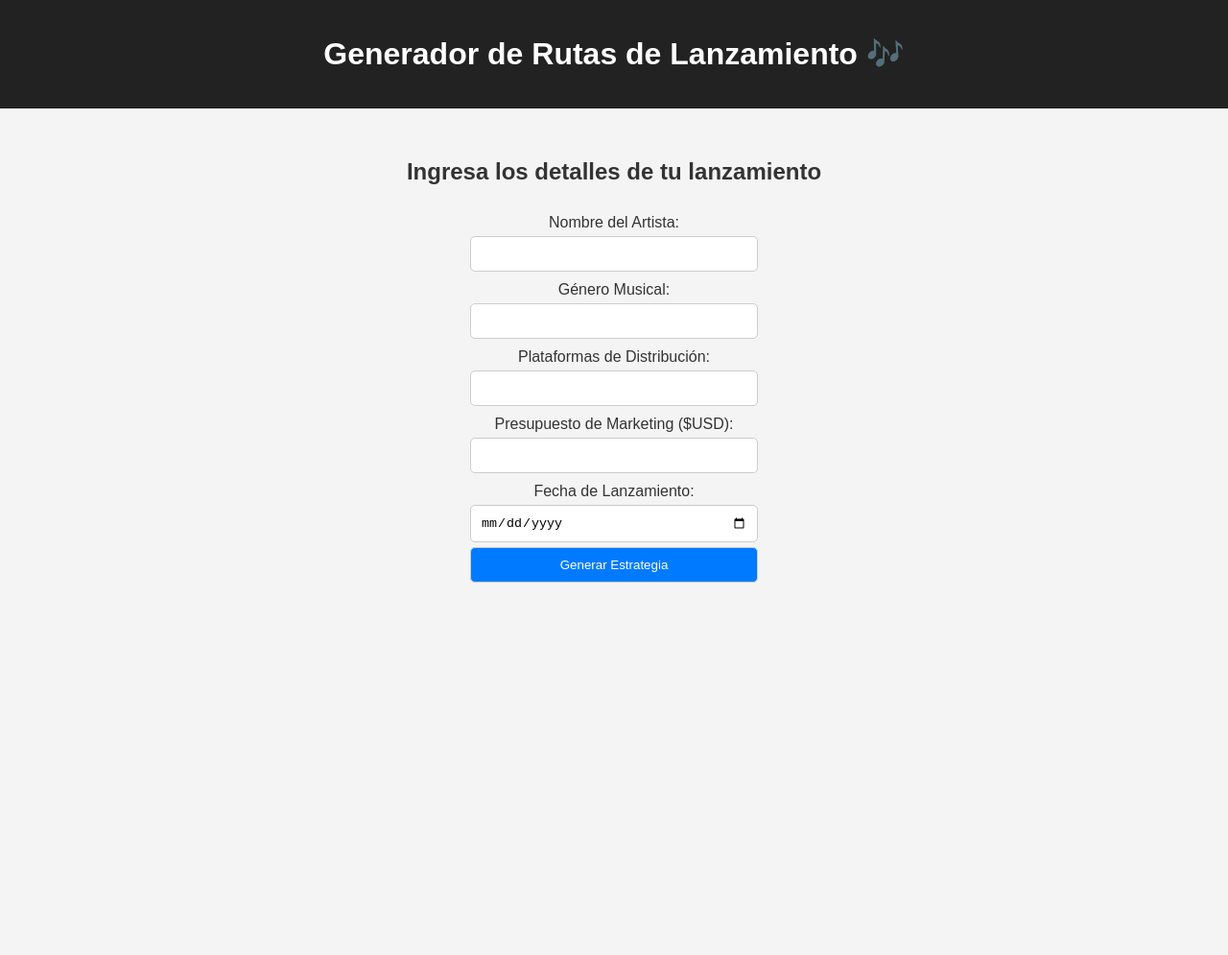
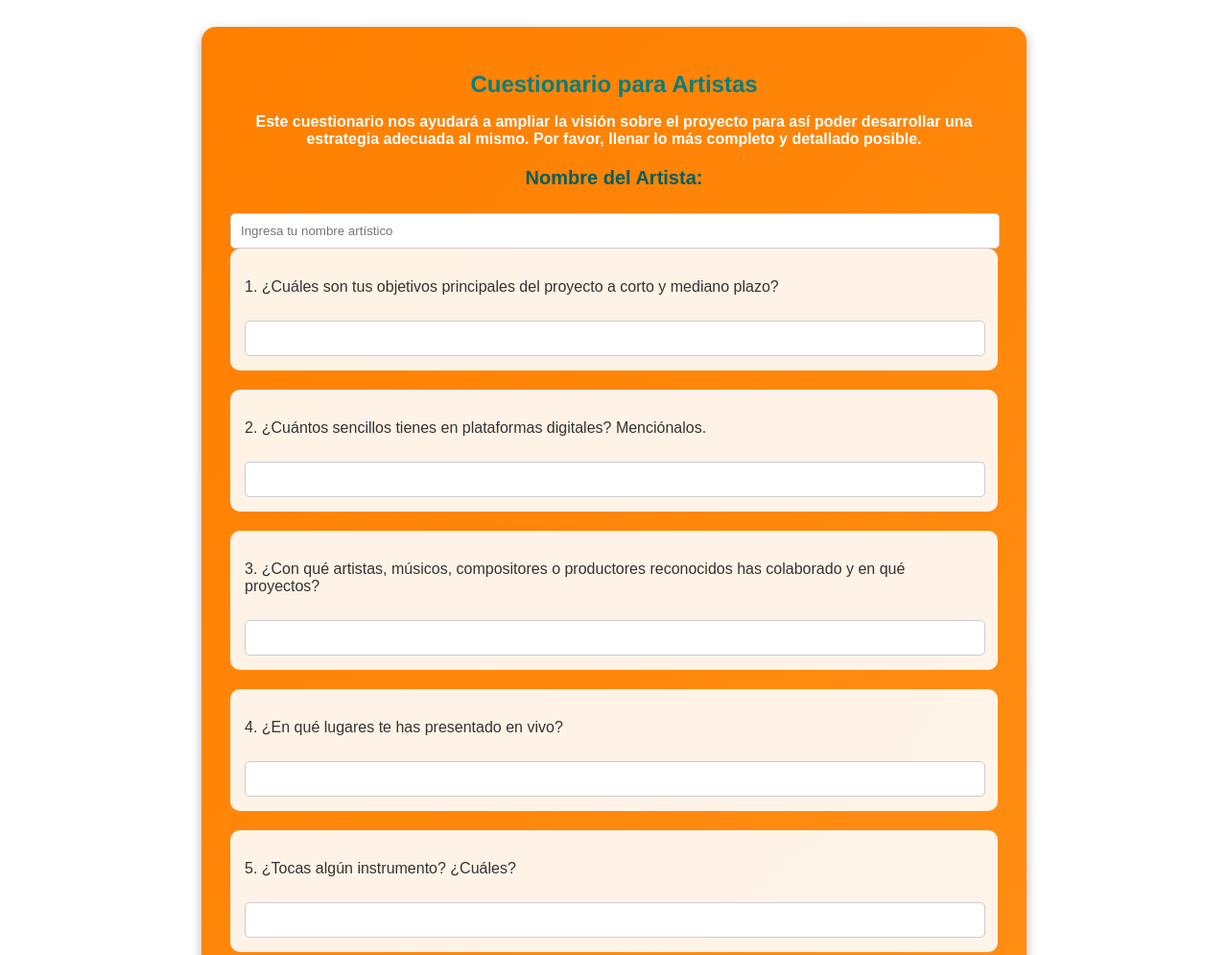
Before and after one commit to isabelferrer/generador, a plain HTML site: page index.html in a window 1280 px wide. Shown: the top 995 px of the page at 96% size. Before the commit the page ends 800 px from the top, so only its background shows below. Drawn offline with Linux system fonts and the light colour scheme.

Commit message:
Update index.html

```diff
--- a/index.html
+++ b/index.html
@@ -3,145 +3,133 @@
 <head>
     <meta charset="UTF-8">
     <meta name="viewport" content="width=device-width, initial-scale=1.0">
-    <title>Generador de Rutas de Lanzamiento</title>
+    <title>Cuestionario de Clientes</title>
     <style>
         body {
-            font-family: Arial, sans-serif;
-            margin: 0;
-            padding: 0;
-            background: #f4f4f4;
+            font-family: 'Arial', sans-serif;
+            background-color: #ffffff;
             color: #333;
             text-align: center;
+            padding: 20px;
         }
-        header {
-            background: #222;
-            color: white;
-            padding: 1rem;
+        .container {
+            max-width: 800px;
+            margin: auto;
+            background: linear-gradient(135deg, #ff7f00, #ffaf40);
+            padding: 30px;
+            border-radius: 15px;
+            box-shadow: 0 4px 12px rgba(0, 0, 0, 0.3);
         }
-        main {
-            padding: 2rem;
+        h1 {
+            color: #007f7f;
+            font-size: 24px;
+            margin-bottom: 10px;
         }
-        form {
-            display: flex;
-            flex-direction: column;
-            width: 300px;
-            margin: 0 auto;
+        .subtitle {
+            font-size: 16px;
+            color: #ffffff;
+            margin-bottom: 20px;
+            font-weight: bold;
         }
-        label {
+        .artist-name {
+            font-size: 20px;
+            font-weight: bold;
+            color: #005f5f;
+            margin-bottom: 15px;
+        }
+        .question {
+            margin-bottom: 20px;
+            text-align: left;
+            background: rgba(255, 255, 255, 0.9);
+            padding: 15px;
+            border-radius: 10px;
+        }
+        input[type="text"] {
+            width: calc(100% - 20px);
+            padding: 10px;
             margin-top: 10px;
-        }
-        input, button {
-            padding: 10px;
-            margin-top: 5px;
             border: 1px solid #ccc;
             border-radius: 5px;
         }
         button {
-            background: #007BFF;
+            background: #007f7f;
             color: white;
+            border: none;
+            padding: 12px 25px;
+            margin-top: 20px;
             cursor: pointer;
+            border-radius: 5px;
+            font-size: 16px;
         }
         button:hover {
-            background: #0056b3;
-        }
-        .oculto {
-            display: none;
-        }
-        #calendario {
-            margin-top: 20px;
-            text-align: left;
-        }
-        table {
-            width: 80%;
-            margin: auto;
-            border-collapse: collapse;
-        }
-        th, td {
-            border: 1px solid #ccc;
-            padding: 10px;
-            text-align: center;
+            background: #005f5f;
         }
     </style>
 </head>
 <body>
-    <header>
-        <h1>Generador de Rutas de Lanzamiento 🎶</h1>
-    </header>
-    <main>
-        <section id="formulario">
-            <h2>Ingresa los detalles de tu lanzamiento</h2>
-            <form id="lanzamientoForm">
-                <label for="artista">Nombre del Artista:</label>
-                <input type="text" id="artista" required>
+    <div class="container">
+        <h1>Cuestionario para Artistas</h1>
+        <p class="subtitle">Este cuestionario nos ayudará a ampliar la visión sobre el proyecto para así poder desarrollar una estrategia adecuada al mismo. Por favor, llenar lo más completo y detallado posible.</p>
+        <p class="artist-name">Nombre del Artista:</p>
+        <input type="text" id="artistName" placeholder="Ingresa tu nombre artístico">
+        <div id="quiz"></div>
+        <button onclick="saveAnswers()">Guardar Respuestas</button>
+    </div>
 
-                <label for="genero">Género Musical:</label>
-                <input type="text" id="genero" required>
+    <script>
+        const questions = [
+            "¿Cuáles son tus objetivos principales del proyecto a corto y mediano plazo?",
+            "¿Cuántos sencillos tienes en plataformas digitales? Menciónalos.",
+            "¿Con qué artistas, músicos, compositores o productores reconocidos has colaborado y en qué proyectos?",
+            "¿En qué lugares te has presentado en vivo?",
+            "¿Tocas algún instrumento? ¿Cuáles?",
+            "¿Has producido música? Si es así, detalla tu experiencia.",
+            "¿Tienes canciones de tu autoría? Especifica cuáles y si están publicadas.",
+            "¿Cuentas con videos musicales oficiales? ¿Cuántos y cuáles?",
+            "¿Qué te distingue de otros artistas con proyectos similares?",
+            "¿Cómo describirías a tu audiencia? (Ejemplo: Mujeres de 18-30 años con interés en...)",
+            "¿Tienes identificada a tu competencia directa e indirecta? Menciona 3 perfiles.",
+            "¿Cuáles son tus mayores influencias o inspiraciones musicales?",
+            "¿Tienes algún EP o álbum publicado? Comparte detalles.",
+            "¿Qué colores te gustaría usar en tus publicaciones de redes sociales?",
+            "¿Qué tipo de tipografía prefieres para tus publicaciones?",
+            "¿Prefieres recursos visuales con vectores o imágenes reales?",
+            "¿Tienes un logotipo artístico o tipografía especial para tu nombre artístico?",
+            "¿Tienes un book especial con fotografías o videos de tus proyectos?",
+            "Menciona tres palabras que caracterizan tu proyecto.",
+            "¿Qué tono de comunicación prefieres para tus redes? (Ejemplo: alegre, serio, cercano)",
+            "¿Qué hashtags utilizas con más frecuencia en redes?",
+            "¿Qué palabras o frases te gustaría que fueran recurrentes en tu contenido?",
+            "¿Qué emojis usas con más frecuencia?",
+            "¿Cómo sueles saludar a tu audiencia?",
+            "¿Cómo te despides en redes sociales?",
+            "¿Con qué palabras expresas felicidad?",
+            "¿Con qué palabras muestras gratitud?",
+            "¿Cómo respondes a comentarios negativos?",
+            "¿Tienes frases de tu autoría o citas favoritas que uses con frecuencia?",
+            "Comparte datos curiosos o 'sabías qué' sobre tu proyecto para nutrir contenido en redes.",
+            "¿Qué temas te gustaría abordar en tu cuenta? (Ejemplo: datos curiosos, covers, inspiración)",
+            "¿Qué temas prefieres evitar en tu contenido?",
+            "¿Qué imagen deseas proyectar en tus redes sociales? ¿Quieres mostrar más de tu proceso creativo o mantenerlo privado?"
+        ];
 
-                <label for="plataformas">Plataformas de Distribución:</label>
-                <input type="text" id="plataformas" required>
+        const quizContainer = document.getElementById("quiz");
 
-                <label for="presupuesto">Presupuesto de Marketing ($USD):</label>
-                <input type="number" id="presupuesto" required>
+        questions.forEach((question, index) => {
+            let div = document.createElement("div");
+            div.classList.add("question");
+            div.innerHTML = `<p>${index + 1}. ${question}</p><input type='text' id='q${index}'>`;
+            quizContainer.appendChild(div);
+        });
 
-                <label for="fecha">Fecha de Lanzamiento:</label>
-                <input type="date" id="fecha" required>
-
-                <button type="submit">Generar Estrategia</button>
-            </form>
-        </section>
-        <section id="resultado" class="oculto">
-            <h2>Estrategia Recomendada</h2>
-            <p id="estrategiaTexto"></p>
-            <h3>Calendario de Acciones</h3>
-            <table>
-                <tr>
-                    <th>Semana</th>
-                    <th>Acción</th>
-                    <th>Presupuesto Asignado ($USD)</th>
-                </tr>
-                <tbody id="tablaCalendario"></tbody>
-            </table>
-        </section>
-    </main>
-    <script>
-        document.getElementById('lanzamientoForm').addEventListener('submit', function(event) {
-            event.preventDefault();
-
-            let artista = document.getElementById('artista').value;
-            let genero = document.getElementById('genero').value;
-            let plataformas = document.getElementById('plataformas').value;
-            let presupuesto = parseFloat(document.getElementById('presupuesto').value);
-            let fecha = new Date(document.getElementById('fecha').value);
-
-            let estrategia = `Para ${artista}, un lanzamiento en ${plataformas} dentro del género ${genero} con un presupuesto de $${presupuesto.toFixed(2)} se recomienda una campaña de contenido orgánico + publicidad pagada, interacción con fans y colaboraciones estratégicas. Lanzamiento oficial el ${fecha.toDateString()}.`;
-
-            document.getElementById('estrategiaTexto').innerText = estrategia;
-
-            let acciones = [
-                "Anuncio del lanzamiento con teaser video",
-                "Reels promocionales en redes sociales",
-                "Campaña de Ads en plataformas digitales",
-                "Lanzamiento oficial y watch party",
-                "Entrevistas y colaboraciones con influencers",
-                "Seguimiento y análisis de métricas"
-            ];
-
-            let tabla = document.getElementById('tablaCalendario');
-            tabla.innerHTML = "";
-
-            let presupuestoSemanal = (presupuesto / acciones.length).toFixed(2);
-
-            for (let i = 0; i < acciones.length; i++) {
-                let fila = `<tr>
-                    <td>Semana ${i + 1}</td>
-                    <td>${acciones[i]}</td>
-                    <td>$${presupuestoSemanal}</td>
-                </tr>`;
-                tabla.innerHTML += fila;
-            }
-
-            document.getElementById('resultado').classList.remove('oculto');
-        });
+        function saveAnswers() {
+            let answers = { artistName: document.getElementById("artistName").value };
+            questions.forEach((_, index) => {
+                answers[`q${index}`] = document.getElementById(`q${index}`).value;
+            });
+            localStorage.setItem("quizAnswers", JSON.stringify(answers));
+            alert("Respuestas guardadas correctamente!");
+        }
     </script>
 </body>
 </html>
```
